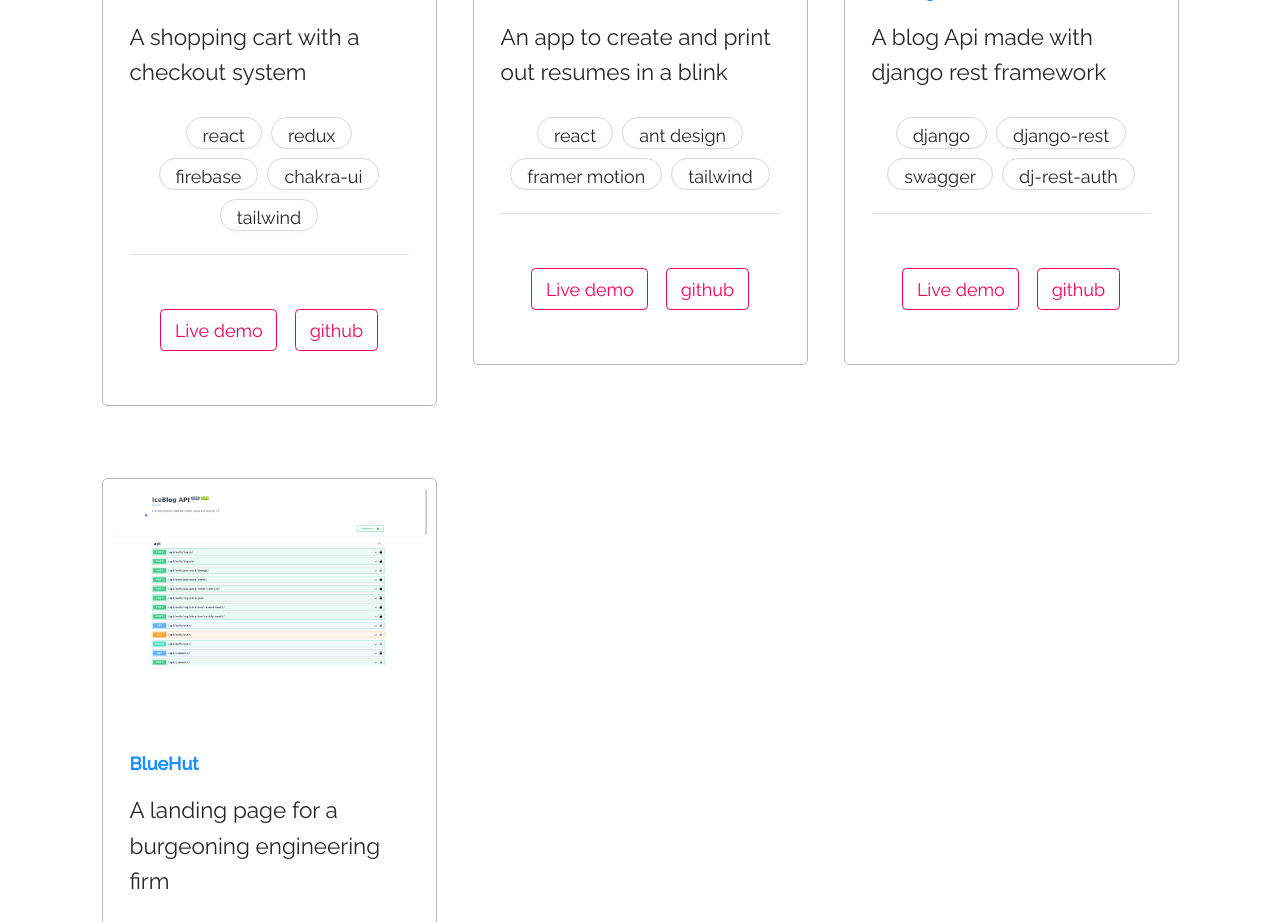
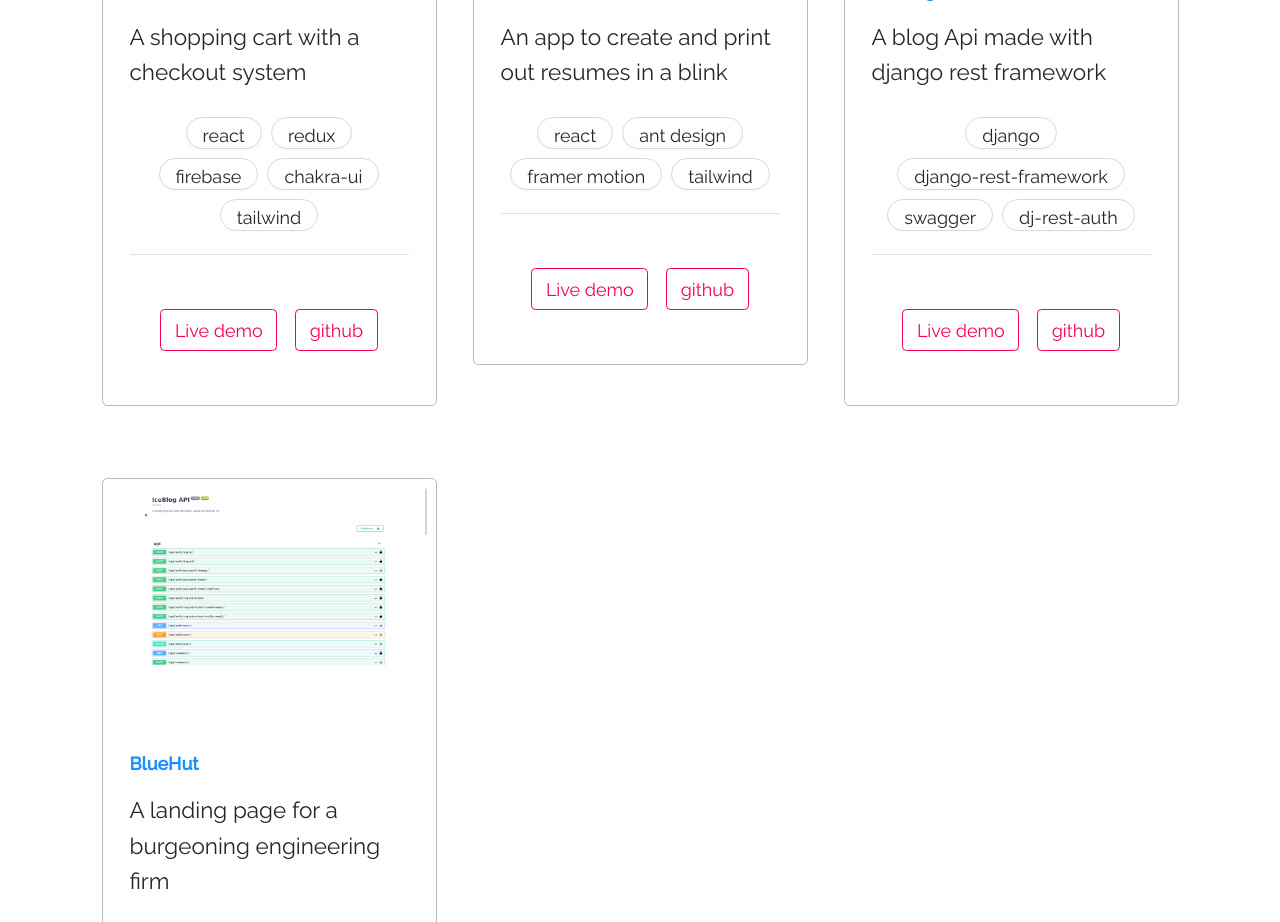
Before and after one commit to dglitxh/portfolio, a React (Create React App) app: page /#/ in a window 1280 px wide. Shown: the part 2360-3282 px from the top of the page. Built offline with nearby package versions, Linux system fonts and the light colour scheme.

Commit message:
fix typo

```diff
--- a/src/components/assets/myprojects.js
+++ b/src/components/assets/myprojects.js
@@ -24,7 +24,7 @@ export const projects = [
     'site': 'http://iyceblog.herokuapp.com',
     'img':require('../utils/imgs/iceblog.png'),
     'github': "http://github.com/dglitxh/Blog-Api",
-    'stack': ['django', 'django-rest', 'swagger', "dj-rest-auth"]
+    'stack': ['django', 'django-rest-framework', 'swagger', "dj-rest-auth"]
   },
   {
     'id': 4,
```
